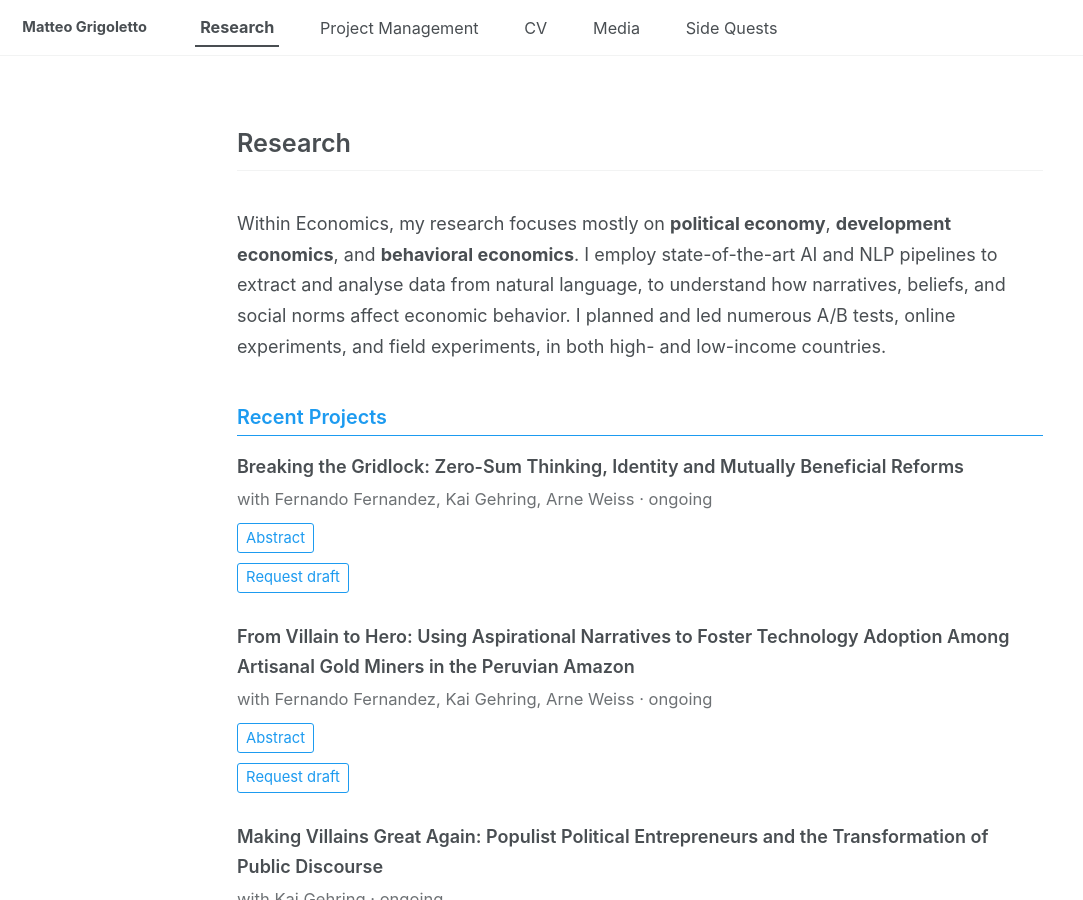
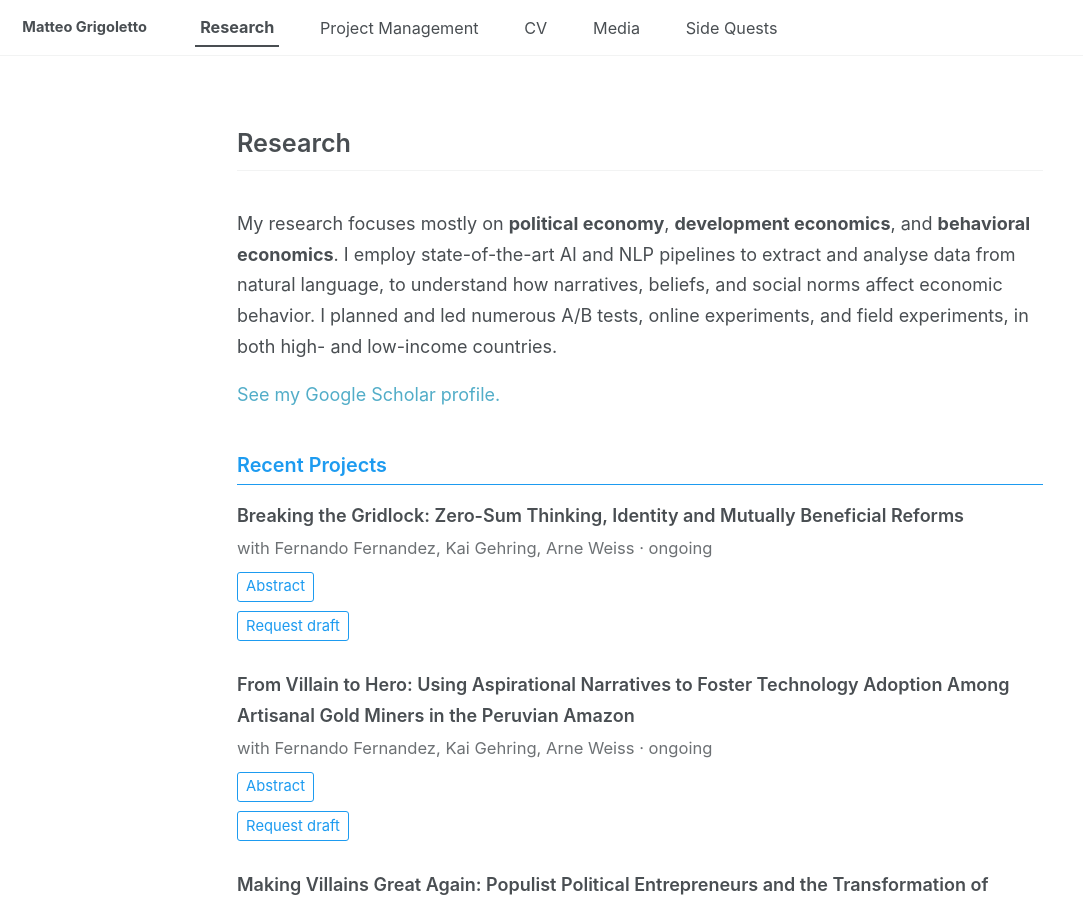
Before and after one commit to matteo-g/matteo-g.github.io, a Jekyll site: the page built from _pages/research.md, in a window 1280 px wide and 900 px high. Shown: the whole window, without its empty margins (0-1083 px from the left). Built offline with Jekyll 4.4.1, drawn with Linux system fonts in a browser that asks for light colours; a script bundle is joined from its source files by our own code; library files that are not in the unit come from our copies.

Commit message:
small adjustments to research

```diff
--- a/_pages/research.md
+++ b/_pages/research.md
@@ -5,12 +5,14 @@ title: "Research"
 author_profile: false
 ---
 
-Within Economics, my research focuses mostly on **political economy**,
-**development economics**, and **behavioral economics**. I employ
-state-of-the-art AI and NLP pipelines to extract and analyse data from
-natural language, to understand how narratives, beliefs, and social norms
-affect economic behavior. I planned and led numerous A/B tests, online
-experiments, and field experiments, in both high- and low-income countries.
+My research focuses mostly on **political economy**, **development economics**,
+and **behavioral economics**. I employ state-of-the-art AI and NLP pipelines
+to extract and analyse data from natural language, to understand how narratives,
+beliefs, and social norms affect economic behavior. I planned and led numerous
+A/B tests, online experiments, and field experiments, in both high- and
+low-income countries.
+
+[See my Google Scholar profile.](https://scholar.google.ch/citations?hl=en&view_op=list_works&gmla=AF9nlQtjiQQKEnx5XsDRkHnhefdNkvoI9IrzRCpX0R-o7dh1ShNXOZHXKSWuSQLOh-dTfr0W8A8zlD2zVLYG0XsfdNcQ&user=1drTUWMAAAAJ)
 
 ## Recent Projects
 
```
Also changed, not shown: _pages/project-management.md (+2 -2 lines).
